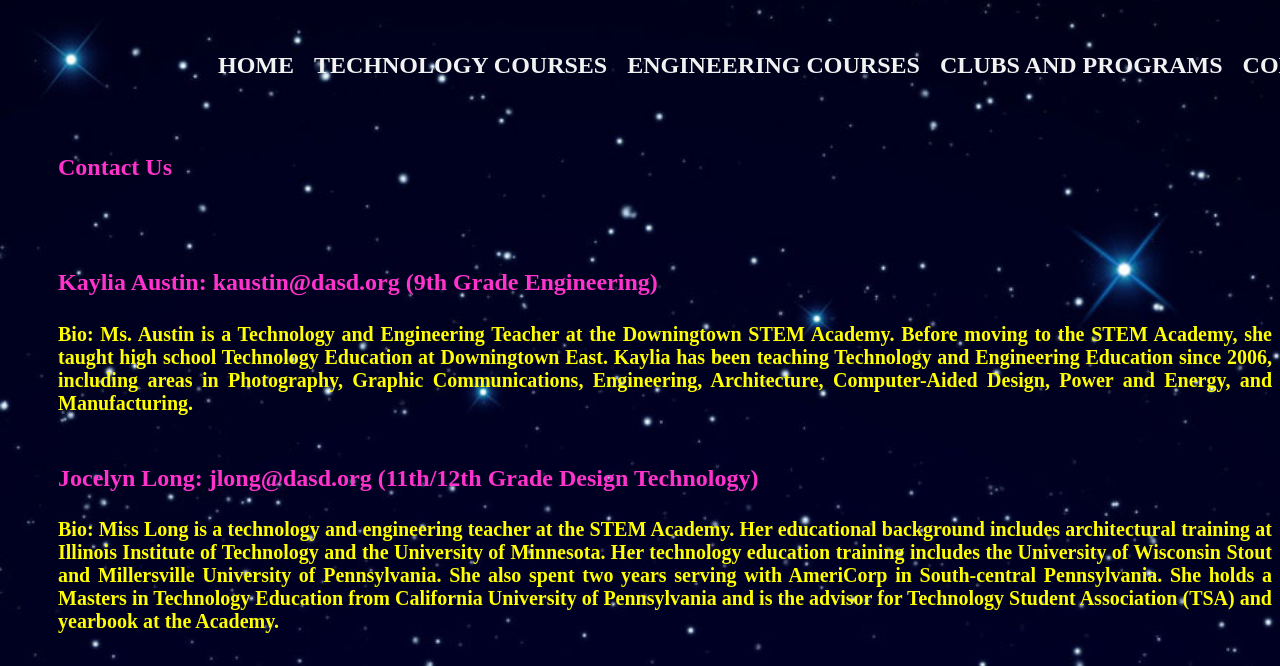
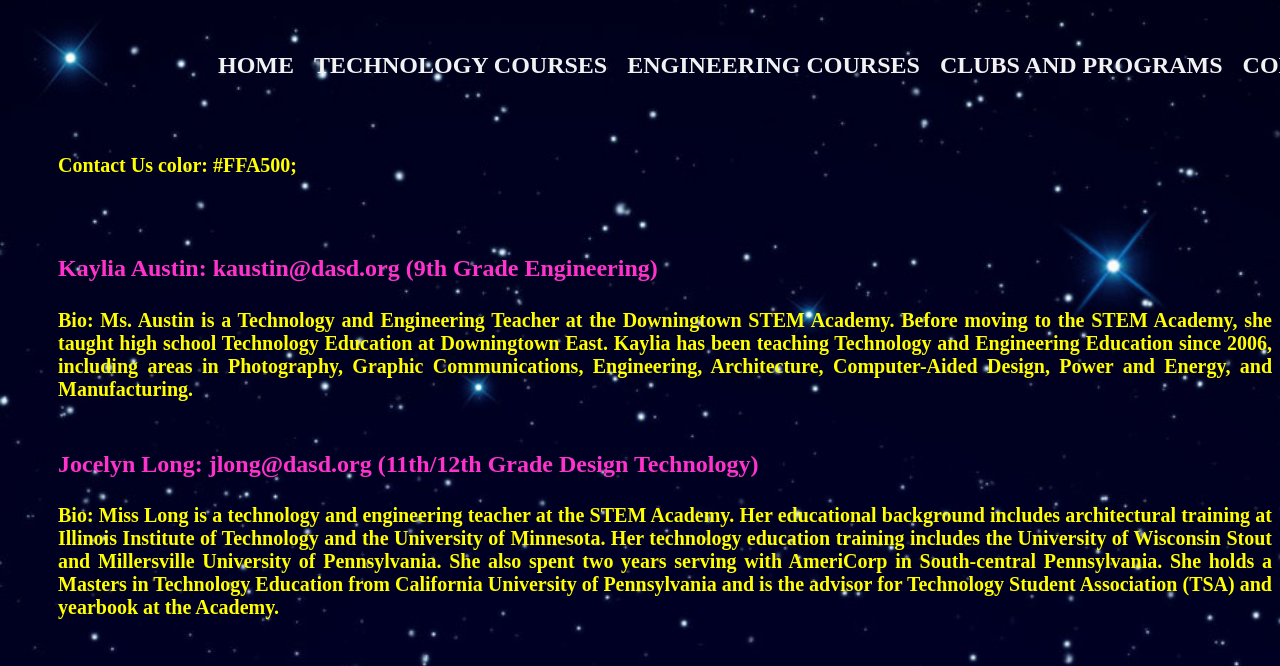
Before and after one commit to FlyingToucans/marchingband, a plain HTML site: page stem_contacts.html in a window 1280 px wide. Shown: the part 101-767 px from the top of the page. Drawn offline with Linux system fonts and the light colour scheme; a web font is replaced by a local one.

Commit message:
Update stem_contacts.html

```diff
--- a/stem_contacts.html
+++ b/stem_contacts.html
@@ -119,7 +119,7 @@ h3 {
   <a href="stem_contacts.html">CONTACTS</a>
 </div>
 
-<h3>Contact Us</h3>
+<h4>Contact Us color: #FFA500;</h4>
 
 <br>
 
```
